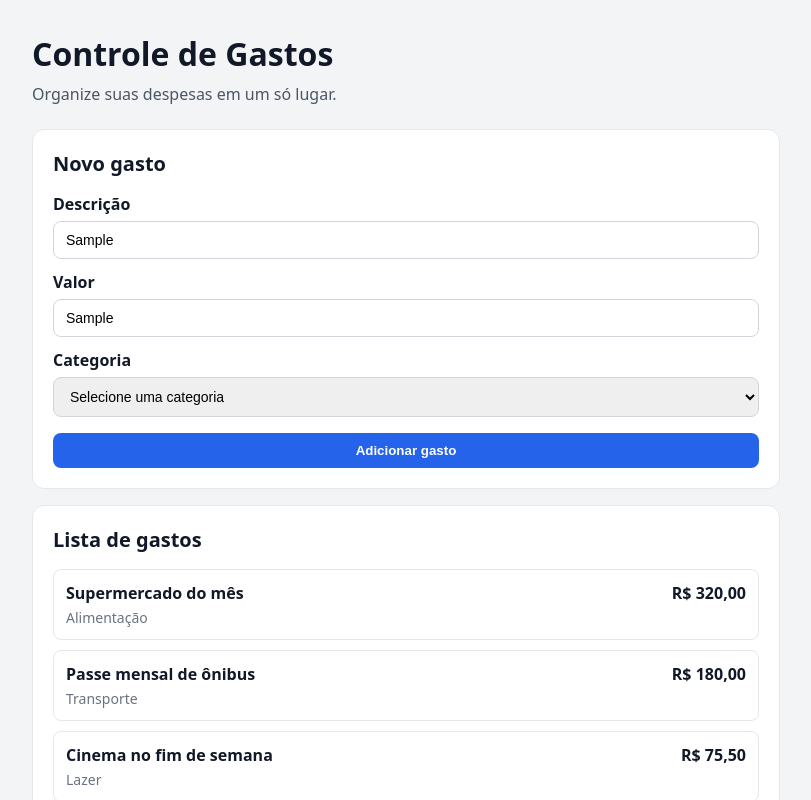
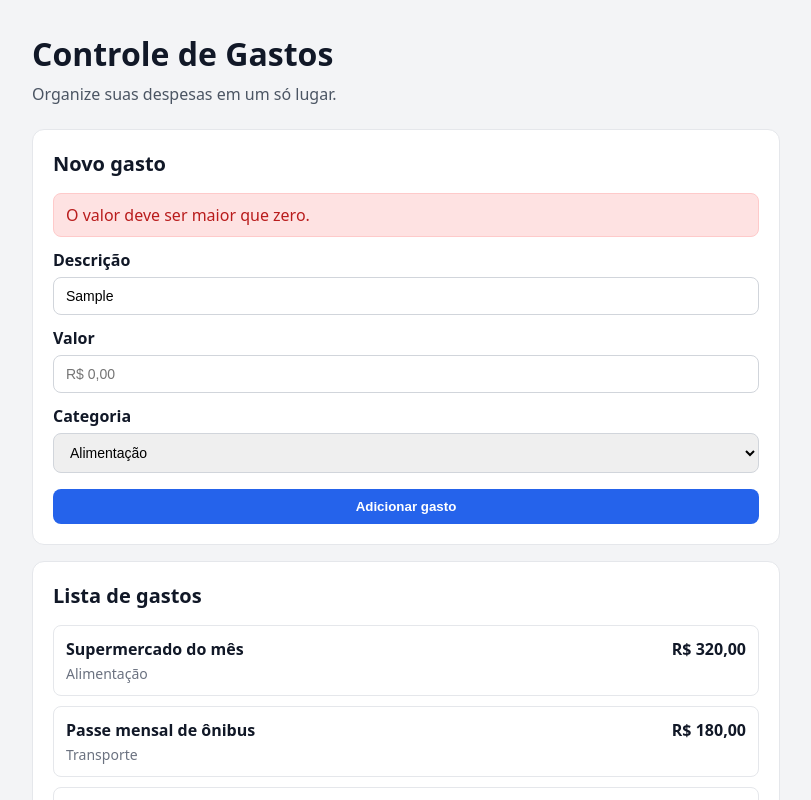
Before and after one commit to GiovannePDS7/Controle-Gastos-React, a React (Vite) app in the folder controle-gastos/: page / in a window 1280 px wide. Both pictures are taken after typing "Sample", "Sample" into the empty fields and a click on the button "Adicionar gasto". Shown: the top 800 px of the page, without its empty margins (234-1045 px from the left). Built offline with nearby package versions, Linux system fonts and the light colour scheme.

Commit message:
missão 2

```diff
--- a/controle-gastos/src/App.css
+++ b/controle-gastos/src/App.css
@@ -38,6 +38,15 @@
 .formulario-gasto {
   display: grid;
   gap: 12px;
+}
+
+.mensagem-erro {
+  margin: 0 0 12px;
+  border: 1px solid #fecaca;
+  border-radius: 8px;
+  padding: 10px 12px;
+  color: #b91c1c;
+  background: #fee2e2;
 }
 
 .campo-formulario {
--- a/controle-gastos/src/App.jsx
+++ b/controle-gastos/src/App.jsx
@@ -3,6 +3,45 @@ import FormularioGasto from './components/FormularioGasto'
 import ListaGastos from './components/ListaGastos'
 import TotalGastos from './components/TotalGastos'
 import './App.css'
+
+const formatadorMoeda = new Intl.NumberFormat('pt-BR', {
+  style: 'currency',
+  currency: 'BRL',
+})
+
+function converterTextoEmValor(textoValor) {
+  const textoLimpo = textoValor.trim()
+
+  if (!textoLimpo || !/^[0-9.,]+$/.test(textoLimpo)) {
+    return null
+  }
+
+  const ultimoPonto = textoLimpo.lastIndexOf('.')
+  const ultimaVirgula = textoLimpo.lastIndexOf(',')
+  const separadorDecimal = ultimoPonto > ultimaVirgula ? '.' : ','
+
+  let textoNormalizado = textoLimpo
+
+  if (ultimoPonto !== -1 || ultimaVirgula !== -1) {
+    if (separadorDecimal === ',') {
+      textoNormalizado = textoNormalizado.replace(/\./g, '').replace(',', '.')
+    } else {
+      textoNormalizado = textoNormalizado.replace(/,/g, '')
+    }
+  }
+
+  if ((textoNormalizado.match(/\./g) ?? []).length > 1) {
+    return null
+  }
+
+  const valorNumero = Number(textoNormalizado)
+
+  if (Number.isNaN(valorNumero)) {
+    return null
+  }
+
+  return valorNumero
+}
 
 function App() {
   const [categorias] = useState([
@@ -12,28 +51,78 @@ function App() {
     'Outros',
   ])
 
-  const [gastos] = useState([
+  const [gastos, setGastos] = useState([
     {
       id: 1,
       descricao: 'Supermercado do mês',
       categoria: 'Alimentação',
+      valorNumero: 320,
       valorFormatado: 'R$ 320,00',
     },
     {
       id: 2,
       descricao: 'Passe mensal de ônibus',
       categoria: 'Transporte',
+      valorNumero: 180,
       valorFormatado: 'R$ 180,00',
     },
     {
       id: 3,
       descricao: 'Cinema no fim de semana',
       categoria: 'Lazer',
+      valorNumero: 75.5,
       valorFormatado: 'R$ 75,50',
     },
   ])
 
-  const [totalFormatado] = useState('R$ 575,50')
+  const [descricao, setDescricao] = useState('')
+  const [valor, setValor] = useState('')
+  const [categoria, setCategoria] = useState(categorias[0])
+  const [mensagemErro, setMensagemErro] = useState('')
+
+  const totalNumero = gastos.reduce(
+    (acumulador, gasto) => acumulador + gasto.valorNumero,
+    0,
+  )
+  const totalFormatado = formatadorMoeda.format(totalNumero)
+
+  function aoMudarValor(textoValor) {
+    if (/^[0-9.,]*$/.test(textoValor)) {
+      setValor(textoValor)
+    }
+  }
+
+  function aoAdicionarGasto(evento) {
+    evento.preventDefault()
+    setMensagemErro('')
+
+    const descricaoLimpa = descricao.trim()
+
+    if (!descricaoLimpa) {
+      setMensagemErro('A descrição é obrigatória.')
+      return
+    }
+
+    const valorNumero = converterTextoEmValor(valor)
+
+    if (valorNumero === null || valorNumero <= 0) {
+      setMensagemErro('O valor deve ser maior que zero.')
+      return
+    }
+
+    const novoGasto = {
+      id: Date.now(),
+      descricao: descricaoLimpa,
+      categoria,
+      valorNumero,
+      valorFormatado: formatadorMoeda.format(valorNumero),
+    }
+
+    setGastos((gastosAtuais) => [novoGasto, ...gastosAtuais])
+    setDescricao('')
+    setValor('')
+    setCategoria(categorias[0])
+  }
 
   return (
     <main className="pagina-gastos">
@@ -44,7 +133,17 @@ function App() {
 
       <section className="secoes-gastos">
         <div className="card-secao">
-          <FormularioGasto categorias={categorias} />
+          <FormularioGasto
+            categorias={categorias}
+            descricao={descricao}
+            valor={valor}
+            categoria={categoria}
+            mensagemErro={mensagemErro}
+            aoMudarDescricao={setDescricao}
+            aoMudarValor={aoMudarValor}
+            aoMudarCategoria={setCategoria}
+            aoAdicionarGasto={aoAdicionarGasto}
+          />
         </div>
 
         <div className="card-secao">
--- a/controle-gastos/src/components/FormularioGasto.jsx
+++ b/controle-gastos/src/components/FormularioGasto.jsx
@@ -1,9 +1,21 @@
-function FormularioGasto({ categorias }) {
+function FormularioGasto({
+  categorias,
+  descricao,
+  valor,
+  categoria,
+  mensagemErro,
+  aoMudarDescricao,
+  aoMudarValor,
+  aoMudarCategoria,
+  aoAdicionarGasto,
+}) {
   return (
     <section>
       <h2>Novo gasto</h2>
 
-      <form className="formulario-gasto">
+      {mensagemErro && <p className="mensagem-erro">{mensagemErro}</p>}
+
+      <form className="formulario-gasto" onSubmit={aoAdicionarGasto}>
         <label className="campo-formulario" htmlFor="descricao">
           Descrição
           <input
@@ -11,20 +23,32 @@ function FormularioGasto({ categorias }) {
             name="descricao"
             type="text"
             placeholder="Ex.: Almoço no trabalho"
+            value={descricao}
+            onChange={(evento) => aoMudarDescricao(evento.target.value)}
           />
         </label>
 
         <label className="campo-formulario" htmlFor="valor">
           Valor
-          <input id="valor" name="valor" type="text" placeholder="R$ 0,00" />
+          <input
+            id="valor"
+            name="valor"
+            type="text"
+            placeholder="R$ 0,00"
+            inputMode="decimal"
+            value={valor}
+            onChange={(evento) => aoMudarValor(evento.target.value)}
+          />
         </label>
 
         <label className="campo-formulario" htmlFor="categoria">
           Categoria
-          <select id="categoria" name="categoria" defaultValue="">
-            <option value="" disabled>
-              Selecione uma categoria
-            </option>
+          <select
+            id="categoria"
+            name="categoria"
+            value={categoria}
+            onChange={(evento) => aoMudarCategoria(evento.target.value)}
+          >
             {categorias.map((categoria) => (
               <option key={categoria} value={categoria}>
                 {categoria}
@@ -33,7 +57,7 @@ function FormularioGasto({ categorias }) {
           </select>
         </label>
 
-        <button type="button" className="botao-primario">
+        <button type="submit" className="botao-primario">
           Adicionar gasto
         </button>
       </form>
```
